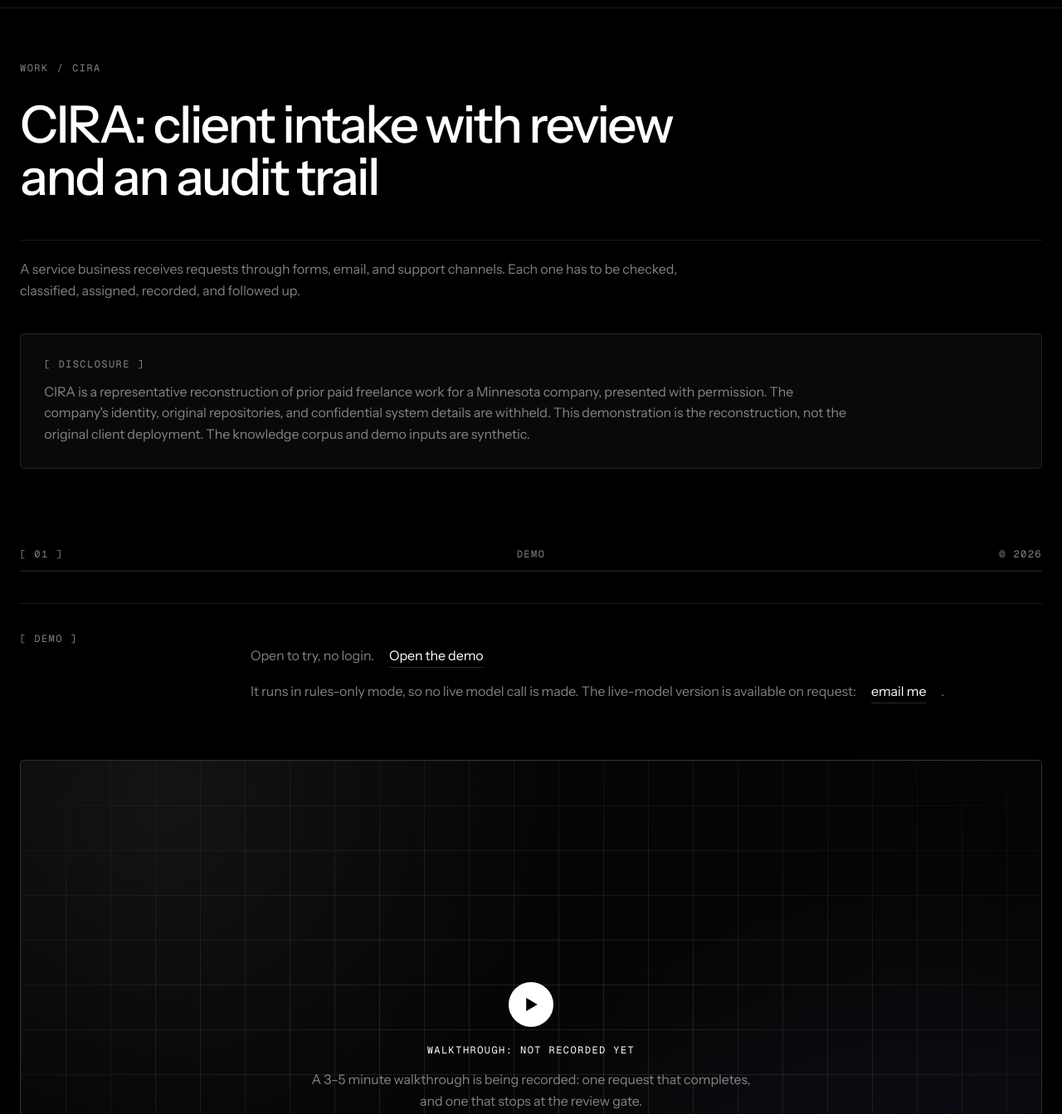
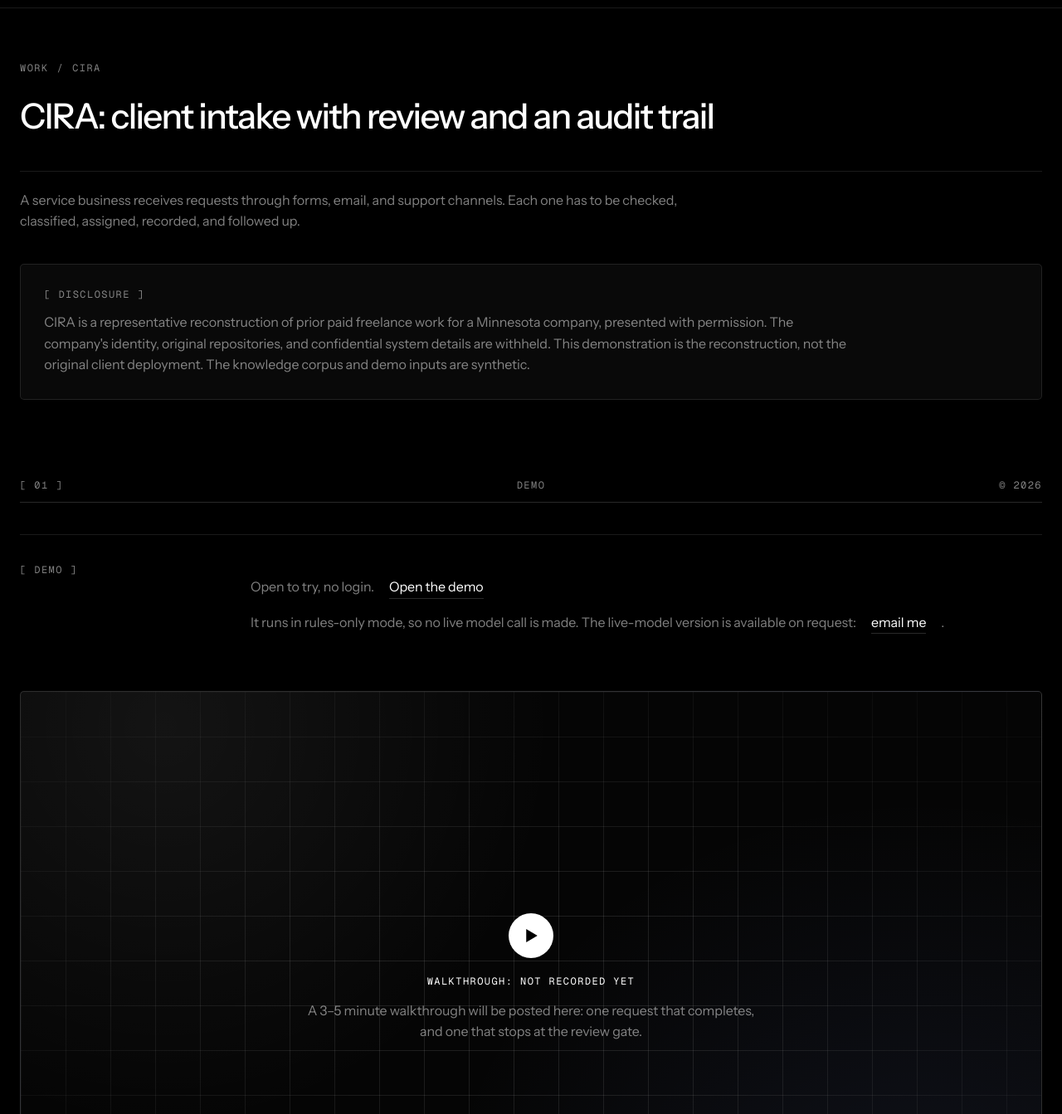
Before and after one commit to covalent-dev/covalent-ai.dev, a plain HTML site: page site/work/cira/index.html in a window 1280 px wide. Shown: the part 53-1396 px from the top of the page at 83% size. Drawn offline with nearby package versions, Linux system fonts and the light colour scheme.

Commit message:
Fit the CIRA title on one line and drop the recording-in-progress claim

```diff
--- a/site/style.css
+++ b/site/style.css
@@ -345,7 +345,9 @@ body {
 /* A long page title keeps the same left edge and the same cap, one step down in
    size so it settles on two lines and "audit trail" stays whole. Tuned against
    the wrap check at 1440. */
-.statement--wide { font-size: calc(var(--t-hero) * .886); }
+/* The CIRA page title gets its own scale so "an audit trail" is not orphaned on
+   its own line: one line from roughly 900px up, and unchanged on phones. */
+.statement--wide { font-size: clamp(30px, 3.3vw, 48px); }
 
 @media (max-width: 760px) {
   .statement { line-height: 1.08; }
--- a/site/work/cira/index.html
+++ b/site/work/cira/index.html
@@ -90,7 +90,7 @@
             <svg viewBox="0 0 11 13" xmlns="http://www.w3.org/2000/svg" focusable="false"><path d="M0 0l11 6.5L0 13z"/></svg>
           </span>
           <p class="mono slot__label">Walkthrough: not recorded yet</p>
-          <p class="slot__line">A 3–5 minute walkthrough is being recorded: one request that completes, and one that stops at the review gate.</p>
+          <p class="slot__line">A 3–5 minute walkthrough will be posted here: one request that completes, and one that stops at the review gate.</p>
         </div>
       </div>
 
```
Also changed, not shown: 2 other files.
